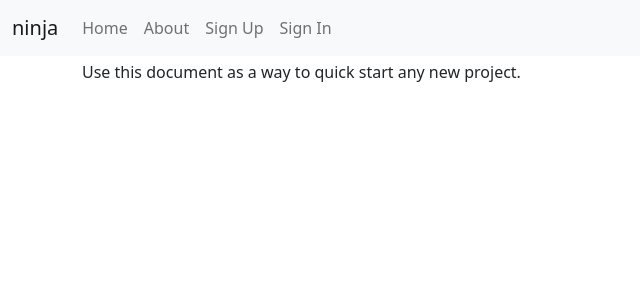
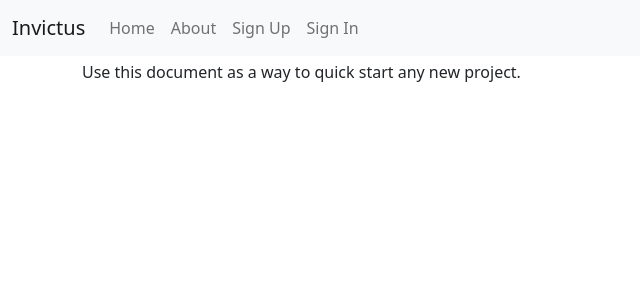
Before and after one commit to InvictusLab/python-ninja-server, a Django app: page / in a window 1280 px wide. Shown: the top 300 px of the page, without its empty margins (0-640 px from the left). Run offline with Django 5.2, Linux system fonts and the light colour scheme; parts of the project's set-up code (start-up, migrations or seed data) failed here and were passed over; some libraries are stand-ins or nearby versions.

Commit message:
perf(invictus): modify some of the unchanged names

```diff
--- a/config/urls.py
+++ b/config/urls.py
@@ -59,5 +59,5 @@ if settings.DEBUG:
 
         urlpatterns = [path("__debug__/", include(debug_toolbar.urls))] + urlpatterns
 
-admin.site.site_title = "invictus"
+admin.site.site_title = "Invictus Admin"
 admin.site.site_header = "Invictus Admin"
--- a/invictus/templates/base.html
+++ b/invictus/templates/base.html
@@ -8,7 +8,7 @@
     <meta http-equiv="x-ua-compatible" content="ie=edge" />
     <title>
       {% block title %}
-        ninja
+        Invictus
       {% endblock title %}
     </title>
     <meta name="viewport" content="width=device-width, initial-scale=1.0" />
@@ -55,7 +55,7 @@
                     aria-label="Toggle navigation">
               <span class="navbar-toggler-icon"></span>
             </button>
-            <a class="navbar-brand" href="{% url 'home' %}">ninja</a>
+            <a class="navbar-brand" href="{% url 'home' %}">Invictus</a>
             <div class="collapse navbar-collapse" id="navbarSupportedContent">
               <ul class="navbar-nav mr-auto">
                 <li class="nav-item active">
```
